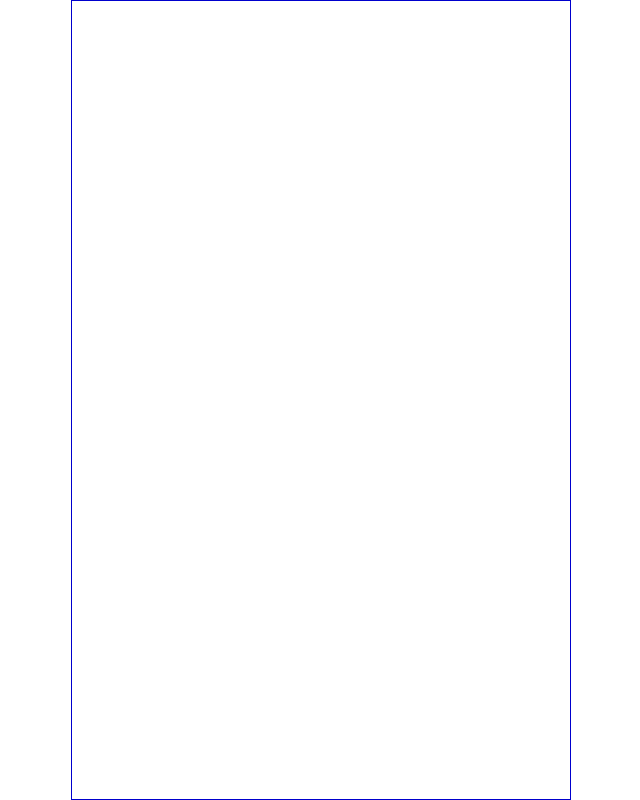
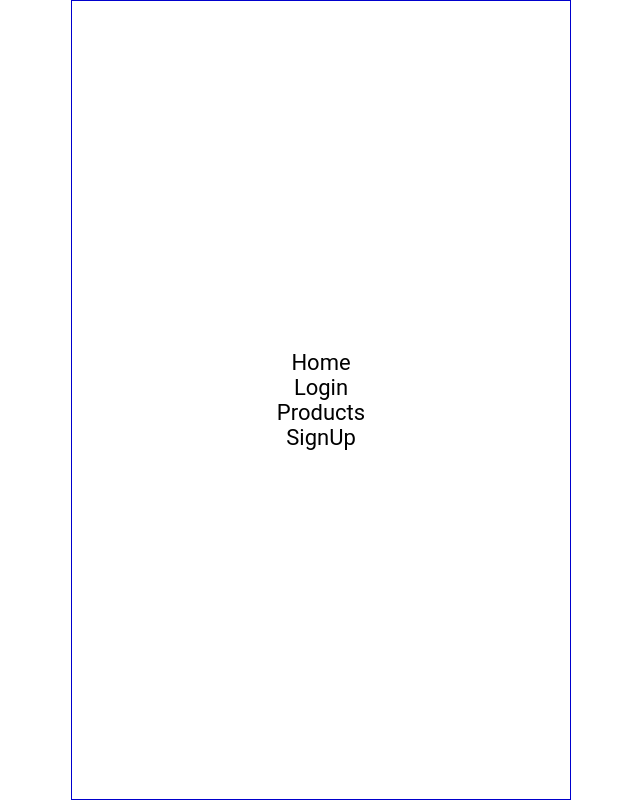
Before and after one commit to vikraman-mani/eCommerce-website, a React (Vite) app in the folder e-commerece_app/: page / in a window 1280 px wide. Shown: the whole page, without its empty margins (319-959 px from the left). Built offline with nearby package versions, Linux system fonts and the light colour scheme.

Commit message:
install router packages

```diff
--- a/e-commerece_app/package.json
+++ b/e-commerece_app/package.json
@@ -13,6 +13,7 @@
     "react": "^19.0.0",
     "react-dom": "^19.0.0",
     "react-icons": "^5.5.0",
+    "react-router-dom": "^7.5.0",
     "styled-components": "^6.1.17"
   },
   "devDependencies": {
--- a/e-commerece_app/src/App.jsx
+++ b/e-commerece_app/src/App.jsx
@@ -1,10 +1,18 @@
+import React from 'react'
+import Home from './components/Home'
+import Login from './components/Login'
+import Products from './components/Products'
+import SignUp from './components/SignUp'
 
-import React from 'react'
 function App() {
 
 
   return (
-      <div className='App'>
+     <div className='App'>
+        <Home/>
+        <Login/>
+        <Products/>
+        <SignUp/>
      </div>
   )
 }
--- /dev/null
+++ b/e-commerece_app/src/components/Home.jsx
@@ -0,0 +1,9 @@
+import React from 'react'
+
+const Home = () => {
+  return (
+    <div>Home</div>
+  )
+}
+
+export default Home
--- /dev/null
+++ b/e-commerece_app/src/components/Login.jsx
@@ -0,0 +1,9 @@
+import React from 'react'
+
+const Login = () => {
+  return (
+    <div>Login</div>
+  )
+}
+
+export default Login
--- /dev/null
+++ b/e-commerece_app/src/components/Products.jsx
@@ -0,0 +1,9 @@
+import React from 'react'
+
+const Products = () => {
+  return (
+    <div>Products</div>
+  )
+}
+
+export default Products
--- /dev/null
+++ b/e-commerece_app/src/components/SignUp.jsx
@@ -0,0 +1,9 @@
+import React from 'react'
+
+const SignUp = () => {
+  return (
+    <div>SignUp</div>
+  )
+}
+
+export default SignUp
```
Also changed, not shown: 2 other files (tests, documents, lock files or other folders).
